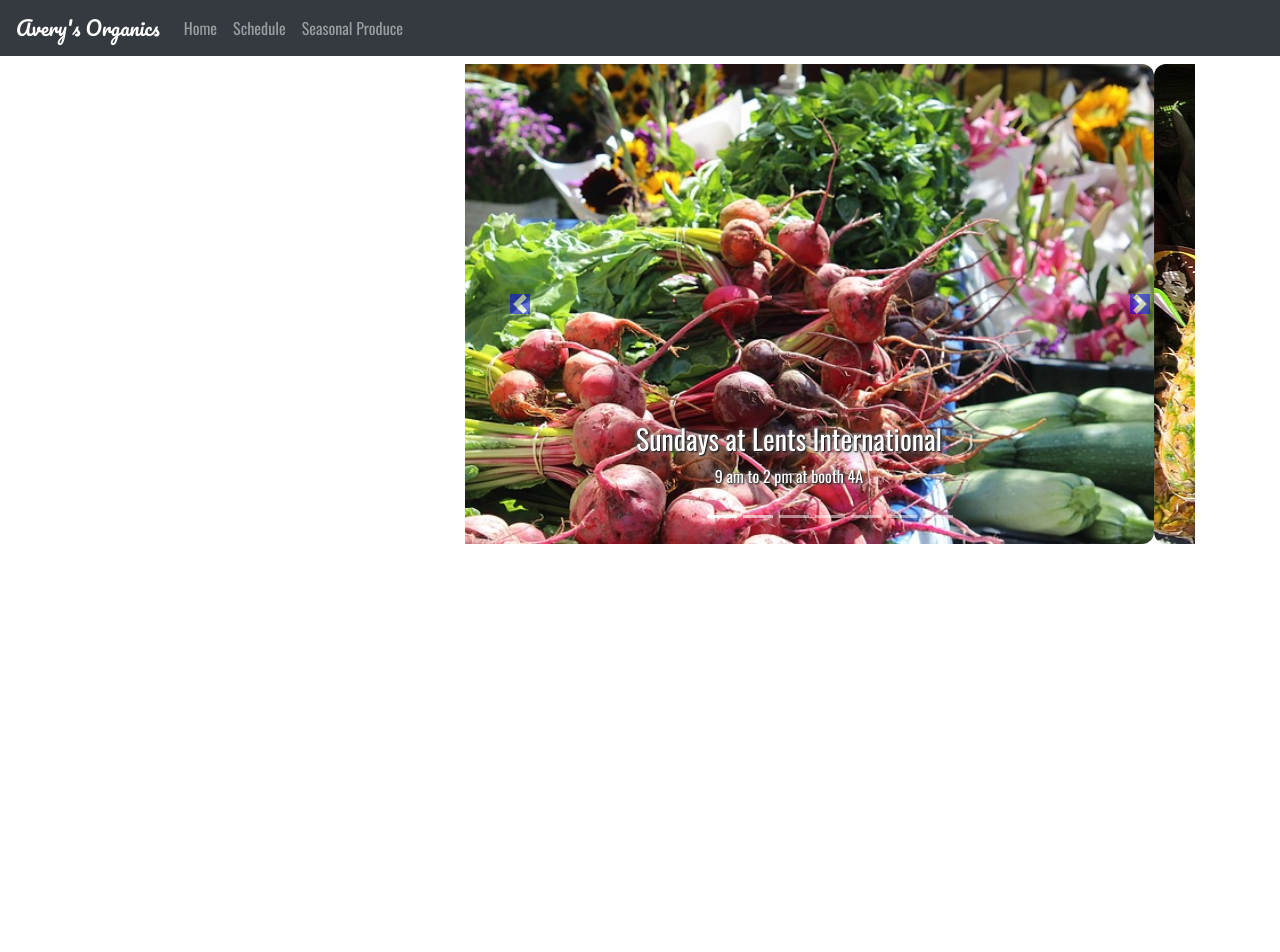
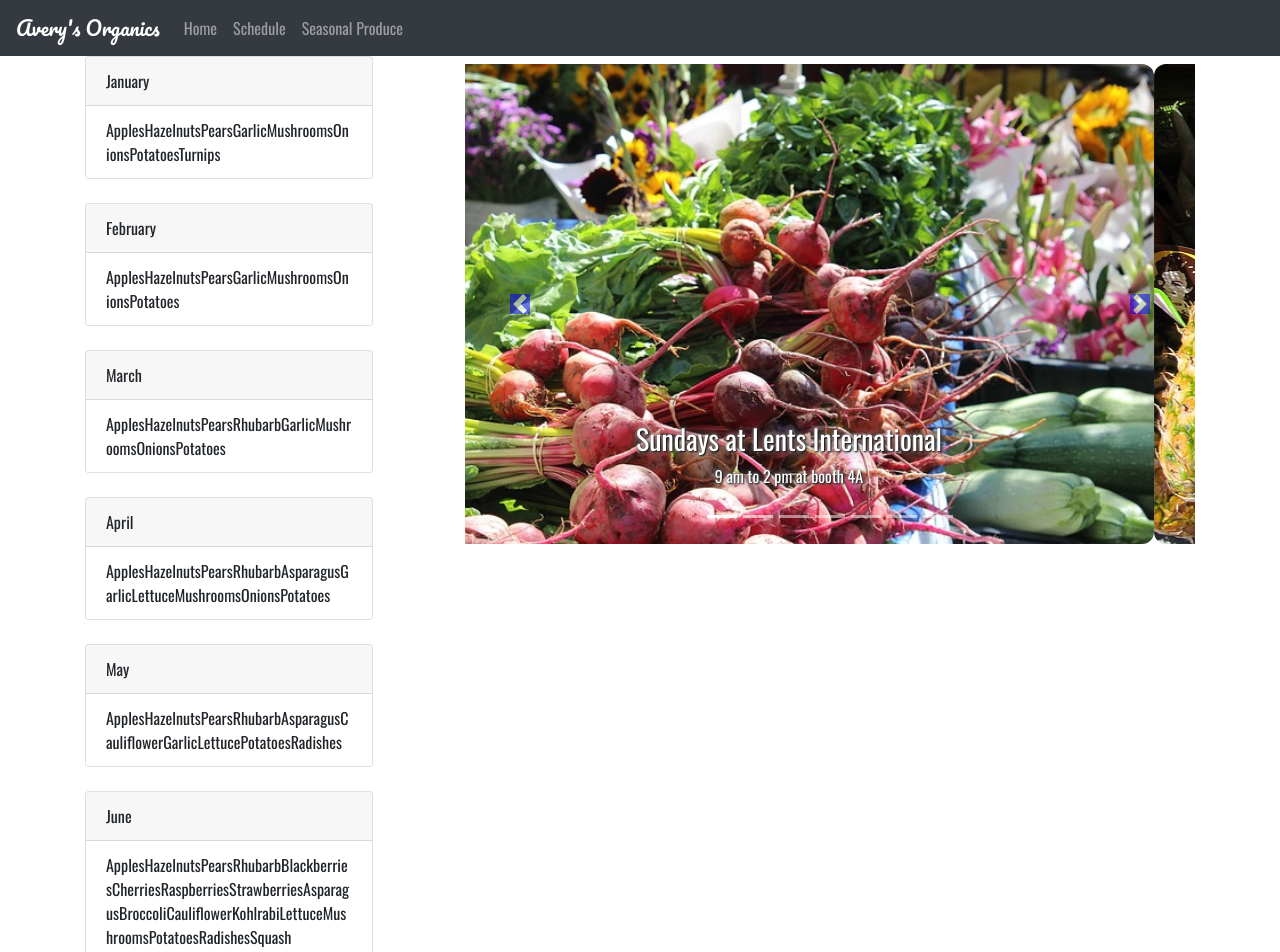
Before and after one commit to evawiedmann/averys-organics, a React (Create React App) app: page / in a window 1280 px wide. Shown: the top 952 px of the page. Before the commit the page ends 800 px from the top, so only its background shows below. Built offline with nearby package versions, Linux system fonts and the light colour scheme.

Commit message:
display selection in cards

```diff
--- a/src/App.js
+++ b/src/App.js
@@ -5,6 +5,7 @@ import logo from './logo.svg';
 import './App.css';
 import 'bootstrap/dist/css/bootstrap.min.css';
 import MarketSchedule from './components/MarketSchedule';
+import AvailableProducts from './components/AvailableProducts'
 
 function App() {
   return (
@@ -13,7 +14,9 @@ function App() {
     <Header/>
     <Container>
     <Row>
-    <Col></Col>
+    <Col>
+    <AvailableProducts/>
+    </Col>
     <Col md={8}>
     <MarketSchedule/>
     </Col>
--- a/src/components/AvailableProducts.jsx
+++ b/src/components/AvailableProducts.jsx
@@ -0,0 +1,285 @@
+import React from 'react'
+import Month from './Month'
+
+const availableProduce = [
+   {
+      month: "January",
+      selection: [
+         "Apples",
+         "Hazelnuts",
+         "Pears",
+         "Garlic",
+         "Mushrooms",
+         "Onions",
+         "Potatoes",
+         "Turnips"
+      ]
+   },
+   {
+      month: "February",
+      selection: [
+         "Apples",
+         "Hazelnuts",
+         "Pears",
+         "Garlic",
+         "Mushrooms",
+         "Onions",
+         "Potatoes"
+      ]
+   },
+   {
+      month: "March",
+      selection: [
+         "Apples",
+         "Hazelnuts",
+         "Pears",
+         "Rhubarb",
+         "Garlic",
+         "Mushrooms",
+         "Onions",
+         "Potatoes"
+      ]
+   },
+   {
+      month: "April",
+      selection: [
+         "Apples",
+         "Hazelnuts",
+         "Pears",
+         "Rhubarb",
+         "Asparagus",
+         "Garlic",
+         "Lettuce",
+         "Mushrooms",
+         "Onions",
+         "Potatoes"
+      ]
+   },
+   {
+      month: "May",
+      selection: [
+         "Apples",
+         "Hazelnuts",
+         "Pears",
+         "Rhubarb",
+         "Asparagus",
+         "Cauliflower",
+         "Garlic",
+         "Lettuce",
+         "Potatoes",
+         "Radishes"
+      ]
+   },
+   {
+      month: "June",
+      selection: [
+         "Apples",
+         "Hazelnuts",
+         "Pears",
+         "Rhubarb",
+         "Blackberries",
+         "Cherries",
+         "Raspberries",
+         "Strawberries",
+         "Asparagus",
+         "Broccoli",
+         "Cauliflower",
+         "Kohlrabi",
+         "Lettuce",
+         "Mushrooms",
+         "Potatoes",
+         "Radishes",
+         "Squash"
+      ]
+   },
+   {
+      month: "July",
+      selection: [
+         "Apples",
+         "Hazelnuts",
+         "Pears",
+         "Rhubarb",
+         "Apricots",
+         "Blackberries",
+         "Blueberries",
+         "Cherries",
+         "Melons",
+         "Nectarines",
+         "Peaches",
+         "Raspberries",
+         "Strawberries",
+         "Tomatoes",
+         "Beets",
+         "Broccoli",
+         "Brussel Sprouts",
+         "Cabbage",
+         "Carrots",
+         "Cauliflower",
+         "Cucumber",
+         "Eggplant",
+         "Garlic",
+         "Green Beans",
+         "Kohlrabi",
+         "Lettuce",
+         "Mushrooms",
+         "Potatoes",
+         "Radishes",
+         "Squash",
+         "Turnips"
+      ]
+   },
+   {
+      month: "August",
+      selection: [
+         "Apples",
+         "Apricots",
+         "Blackberries",
+         "Blueberries",
+         "Cherries",
+         "Melons",
+         "Nectarines",
+         "Peaches",
+         "Pears",
+         "Plums",
+         "Raspberries",
+         "Rhubarb",
+         "Strawberries",
+         "Tomatoes",
+         "Beets",
+         "Broccoli",
+         "Brussel Sprouts",
+         "Cabbage",
+         "Carrots",
+         "Cauliflower",
+         "Corn",
+         "Cucumber",
+         "Eggplant",
+         "Garlic",
+         "Green Beans",
+         "Kohlrabi",
+         "Lettuce",
+         "Mushrooms",
+         "Onions",
+         "Peas",
+         "Peppers",
+         "Potatoes",
+         "Radishes",
+         "Squash",
+         "Turnips"
+      ]
+   },
+   {
+      month: "September",
+      selection: [
+         "Apples",
+         "Blueberries",
+         "Grapes",
+         "Melons",
+         "Peaches",
+         "Pears",
+         "Plums",
+         "Raspberries",
+         "Tomatoes",
+         "Broccoli",
+         "Brussel Sprouts",
+         "Cabbage",
+         "Carrots",
+         "Cauliflower",
+         "Corn",
+         "Cucumber",
+         "Eggplant",
+         "Garlic",
+         "Green Beans",
+         "Kohlrabi",
+         "Lettuce",
+         "Mushrooms",
+         "Onions",
+         "Peas",
+         "Peppers",
+         "Potatoes",
+         "Radishes",
+         "Squash",
+         "Turnips"
+      ]
+   },
+   {
+      month: "October",
+      selection: [
+         "Apples",
+         "Grapes",
+         "Hazelnuts",
+         "Melons",
+         "Peaches",
+         "Pears",
+         "Tomatoes",
+         "Broccoli",
+         "Brussel Sprouts",
+         "Cabbage",
+         "Carrots",
+         "Cauliflower",
+         "Corn",
+         "Cucumber",
+         "Eggplant",
+         "Garlic",
+         "Green Beans",
+         "Kohlrabi",
+         "Lettuce",
+         "Mushrooms",
+         "Onions",
+         "Peas",
+         "Peppers",
+         "Potatoes",
+         "Pumpkins",
+         "Radishes",
+         "Squash",
+         "Turnips"
+      ]
+   },
+   {
+      month: "November",
+      selection: [
+         "Apples",
+         "Hazelnuts",
+         "Pears",
+         "Broccoli",
+         "Carrots",
+         "Cauliflower",
+         "Garlic",
+         "Mushrooms",
+         "Onions",
+         "Potatoes",
+         "Squash",
+         "Turnips"
+      ]
+   },
+   {
+      month: "December",
+      selection: [
+         "Apples",
+         "Hazelnuts",
+         "Pears",
+        "Broccoli",
+         "Carrots",
+         "Cauliflower",
+         "Garlic",
+         "Mushrooms",
+         "Onions",
+         "Potatoes",
+         "Turnips"
+      ]
+   }
+];
+
+function AvailableProducts (){
+  return (
+    <div>
+    {availableProduce.map((month, index) =>
+      <Month month={month.month}
+      selection = {month.selection}
+      key={index}/>
+    )}
+    </div>
+  );
+}
+
+export default AvailableProducts
--- /dev/null
+++ b/src/components/Month.jsx
@@ -0,0 +1,26 @@
+import React from 'react';
+import PropTypes from 'prop-types';
+import Selection from './Selection'
+import { Card, ListGroup } from 'react-bootstrap';
+
+function Month(props){
+  return (
+    <div>
+      <Card style={{ width: '18rem' }}>
+        <Card.Header>{props.month}</Card.Header>
+        <ListGroup variant="flush">
+          <ListGroup.Item>{props.selection}</ListGroup.Item>
+        </ListGroup>
+      </Card>
+      <br/>
+    </div>
+  );
+}
+
+Month.propTypes = {
+  month: PropTypes.string.isRequired,
+  selection: PropTypes.string.isRequired
+
+};
+
+export default Month;
--- /dev/null
+++ b/src/components/Selection.jsx
@@ -0,0 +1,17 @@
+import React from 'react';
+import PropTypes from 'prop-types';
+
+function Selection(props){
+  return (
+    <div>
+      <p><em>{props.product}</em></p>
+      <hr/>
+    </div>
+  );
+}
+
+Selection.propTypes = {
+  product: PropTypes.string.isRequired
+};
+
+export default Selection;
```
